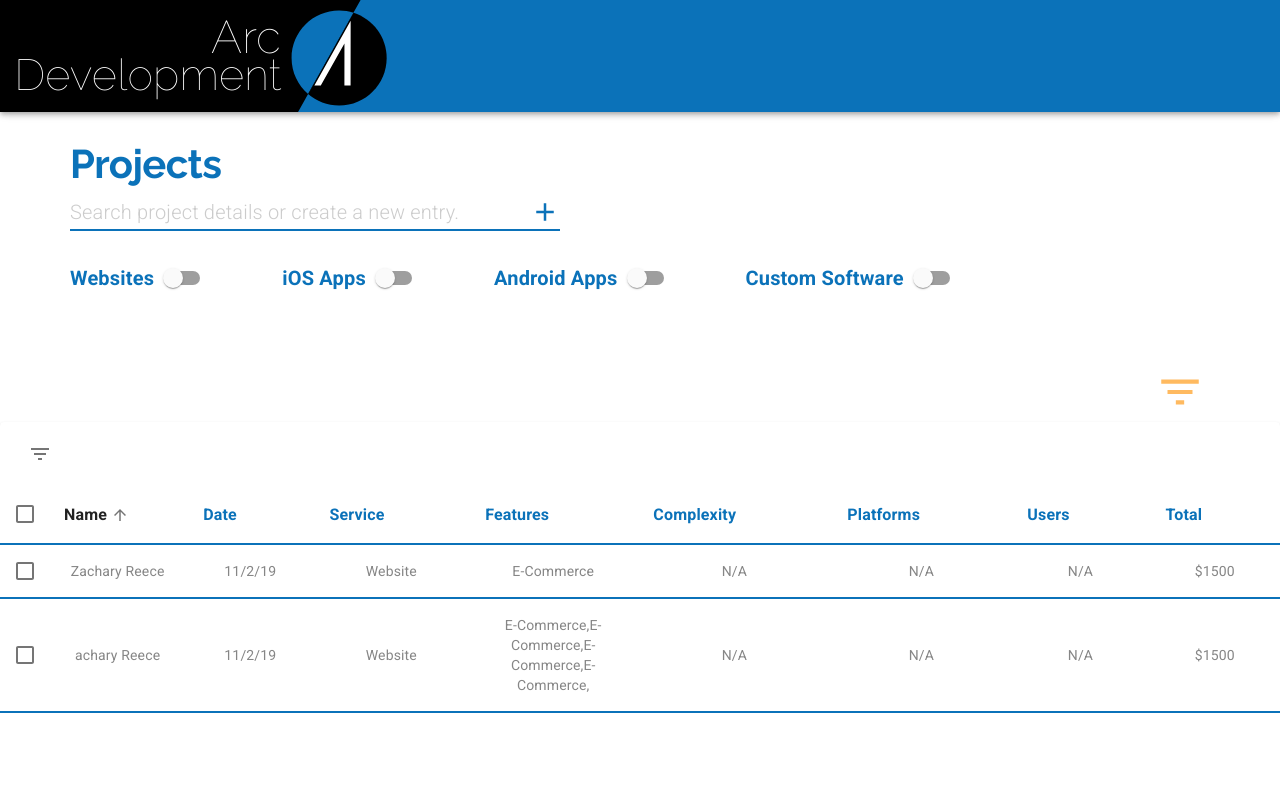
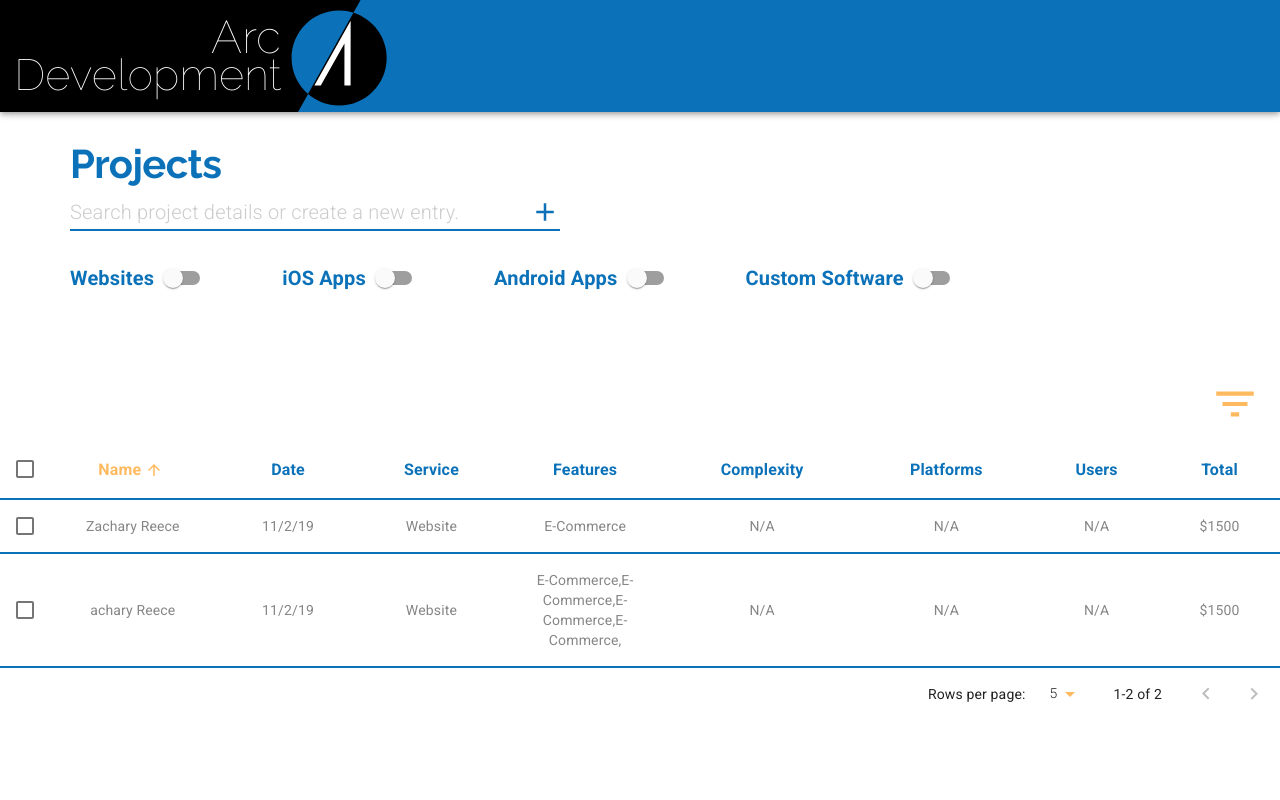
Before and after one commit to BauTancredi/arc-project-manager, a Next.js app: page / in a window 1280 px wide. Shown: the top 800 px of the page. Built offline with nearby package versions, Linux system fonts and the light colour scheme.

Commit message:
Fixing the EnhancedTable

```diff
--- a/pages/index.js
+++ b/pages/index.js
@@ -92,6 +92,7 @@ const ProjectManager = () => {
   const [platforms, setPlatforms] = useState([]);
   const [features, setFeatures] = useState([]);
   const [search, setSearch] = useState("");
+  const [page, setPage] = React.useState(0);
   const [rows, setRows] = useState([
     createData(
       "Zachary Reece",
@@ -175,6 +176,7 @@ const ProjectManager = () => {
     );
 
     setRows(newRows);
+    setPage(0);
   };
 
   return (
@@ -254,16 +256,8 @@ const ProjectManager = () => {
             ></FormControlLabel>
           </FormGroup>
         </Grid>
-        <Grid item container justify="flex-end" style={{ marginTop: "5em" }}>
-          <Grid item style={{ marginRight: 75 }}>
-            <FilterListIcon
-              color="secondary"
-              style={{ fontSize: 50 }}
-            ></FilterListIcon>
-          </Grid>
-        </Grid>
-        <Grid item style={{ marginBottom: "15em" }}>
-          <EnhancedTable rows={rows} />
+        <Grid item style={{ marginTop: "5em", marginBottom: "35em" }}>
+          <EnhancedTable rows={rows} page={page} setPage={setPage} />
         </Grid>
         <Dialog
           open={dialogOpen}
--- a/src/ui/EnhancedTable.js
+++ b/src/ui/EnhancedTable.js
@@ -86,10 +86,11 @@ function EnhancedTableHead(props) {
         {headCells.map((headCell) => (
           <TableCell
             key={headCell.id}
-            align={headCell.numeric ? "right" : "left"}
+            align="center"
             sortDirection={orderBy === headCell.id ? order : false}
           >
             <TableSortLabel
+              hideSortIcon
               active={orderBy === headCell.id}
               direction={orderBy === headCell.id ? order : "asc"}
               onClick={createSortHandler(headCell.id)}
@@ -157,18 +158,27 @@ const EnhancedTableToolbar = (props) => {
         >
           {numSelected} selected
         </Typography>
-      ) : null}
+      ) : (
+        <Typography
+          className={classes.title}
+          color="inherit"
+          variant="subtitle1"
+          component="div"
+        >
+          {null}
+        </Typography>
+      )}
 
       {numSelected > 0 ? (
         <Tooltip title="Delete">
           <IconButton aria-label="delete">
-            <DeleteIcon />
+            <DeleteIcon style={{ fontSize: 30 }} color="primary" />
           </IconButton>
         </Tooltip>
       ) : (
         <Tooltip title="Filter list">
           <IconButton aria-label="filter list">
-            <FilterListIcon />
+            <FilterListIcon style={{ fontSize: 50 }} color="secondary" />
           </IconButton>
         </Tooltip>
       )}
@@ -209,7 +219,6 @@ export default function EnhancedTable(props) {
   const [order, setOrder] = React.useState("asc");
   const [orderBy, setOrderBy] = React.useState("name");
   const [selected, setSelected] = React.useState([]);
-  const [page, setPage] = React.useState(0);
   const [rowsPerPage, setRowsPerPage] = React.useState(5);
 
   const handleRequestSort = (event, property) => {
@@ -248,22 +257,19 @@ export default function EnhancedTable(props) {
   };
 
   const handleChangePage = (event, newPage) => {
-    setPage(newPage);
+    props.setPage(newPage);
   };
 
   const handleChangeRowsPerPage = (event) => {
     setRowsPerPage(parseInt(event.target.value, 10));
-    setPage(0);
+    props.setPage(0);
   };
 
   const isSelected = (name) => selected.indexOf(name) !== -1;
 
-  const emptyRows =
-    rowsPerPage - Math.min(rowsPerPage, props.rows.length - page * rowsPerPage);
-
   return (
     <div className={classes.root}>
-      <Paper className={classes.paper}>
+      <Paper className={classes.paper} elevation={0}>
         <EnhancedTableToolbar numSelected={selected.length} />
         <TableContainer>
           <Table
@@ -286,7 +292,10 @@ export default function EnhancedTable(props) {
                 props.rows.filter((row) => row.search),
                 getComparator(order, orderBy)
               )
-                .slice(page * rowsPerPage, page * rowsPerPage + rowsPerPage)
+                .slice(
+                  props.page * rowsPerPage,
+                  props.page * rowsPerPage + rowsPerPage
+                )
                 .map((row, index) => {
                   const isItemSelected = isSelected(row.name);
                   const labelId = `enhanced-table-checkbox-${index}`;
@@ -328,20 +337,15 @@ export default function EnhancedTable(props) {
                     </TableRow>
                   );
                 })}
-              {emptyRows > 0 && (
-                <TableRow style={{ height: 53 * emptyRows }}>
-                  <TableCell colSpan={6} />
-                </TableRow>
-              )}
             </TableBody>
           </Table>
         </TableContainer>
         <TablePagination
           rowsPerPageOptions={[5, 10, 25]}
           component="div"
-          count={props.rows.length}
+          count={props.rows.filter((row) => row.search).length}
           rowsPerPage={rowsPerPage}
-          page={page}
+          page={props.page}
           onChangePage={handleChangePage}
           onChangeRowsPerPage={handleChangeRowsPerPage}
         />
--- a/src/ui/Theme.js
+++ b/src/ui/Theme.js
@@ -85,6 +85,19 @@ export default createMuiTheme({
     },
   },
   overrides: {
+    MuiTableSortLabel: {
+      root: {
+        "&:hover": {
+          color: arcOrange,
+        },
+        "&.MuiTableSortLabel-active": {
+          color: arcOrange,
+        },
+      },
+      icon: {
+        fill: arcOrange,
+      },
+    },
     MuiSvgIcon: {
       root: {
         "&.MuiSelect-icon": {
```
